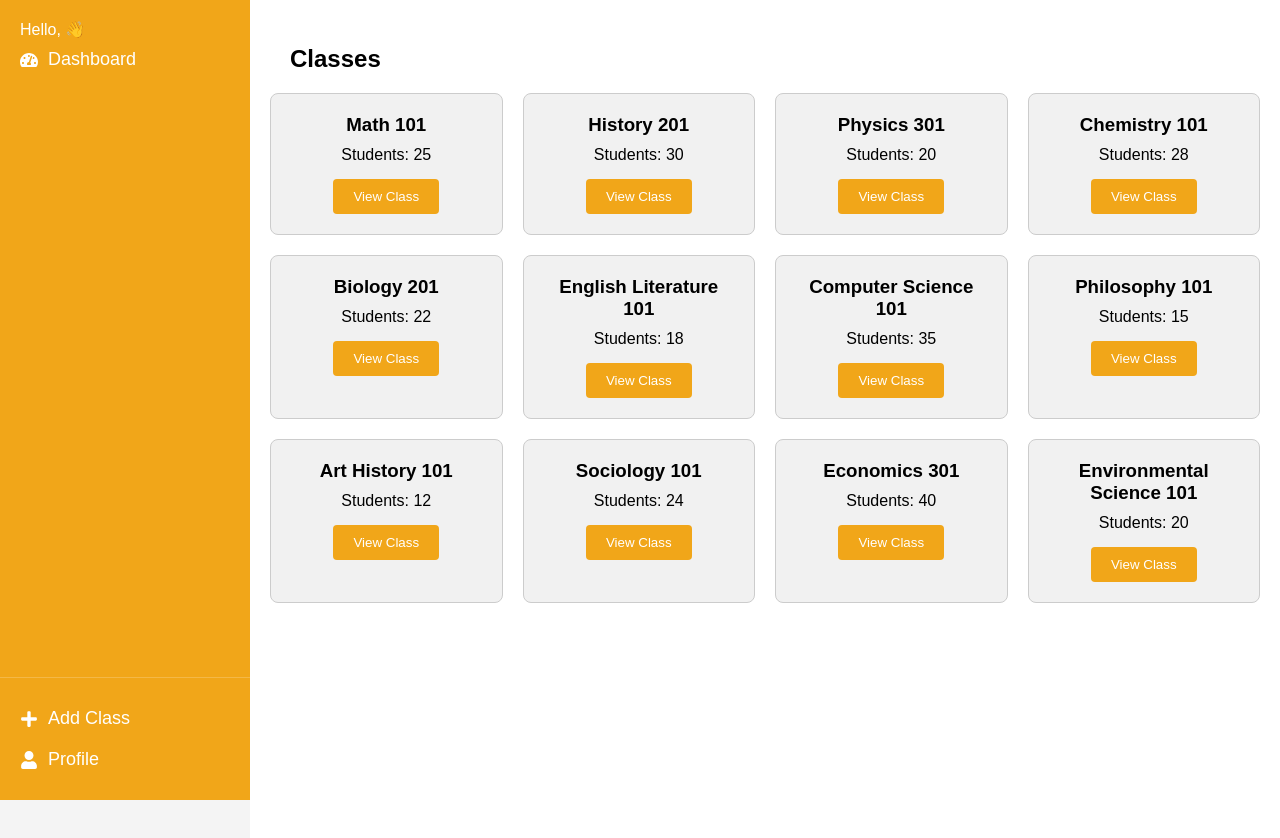
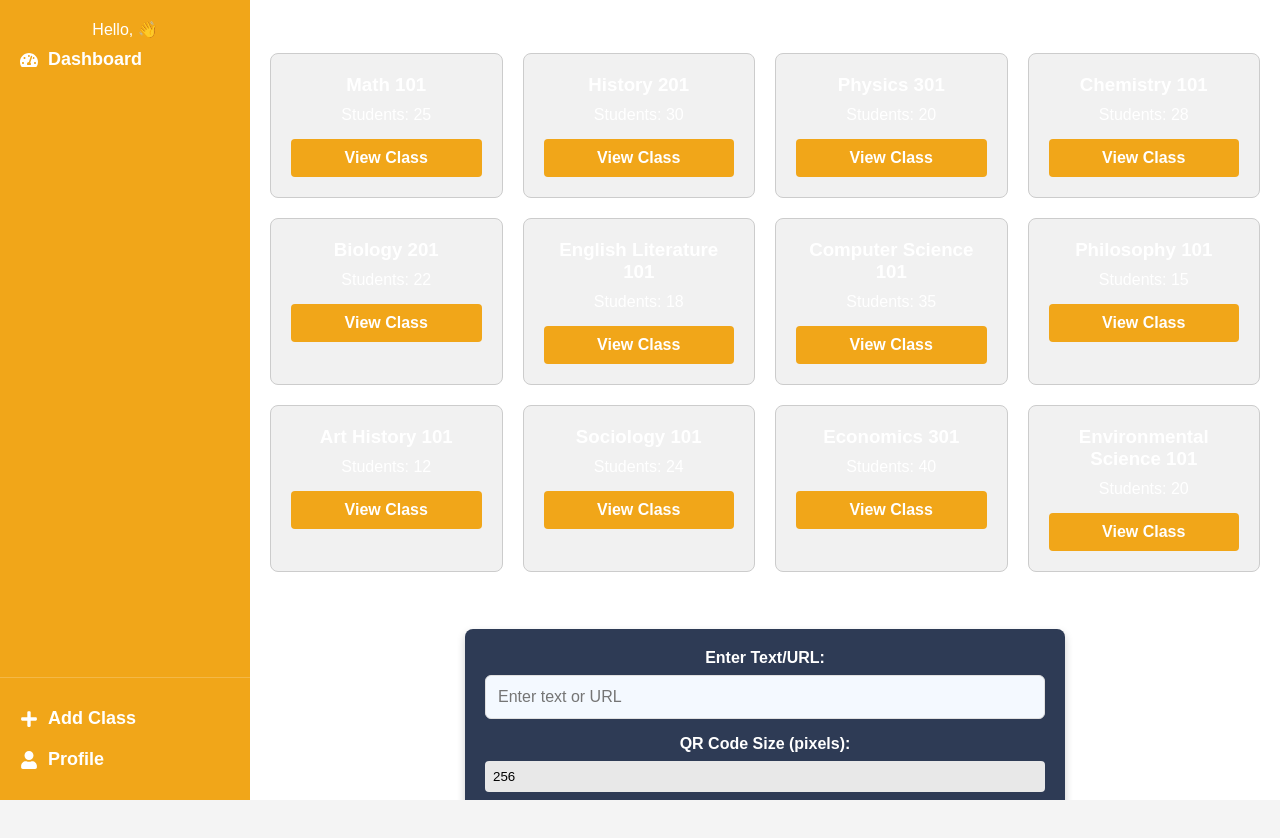
Before and after one commit to CKmellow/QR-code_Attendance_system, a React (Create React App) app in the folder qr-system/: page /lec-home in a window 1280 px wide. After the commit the page ends 800 px from the top, so only its background shows below. Built offline with nearby package versions, Linux system fonts and the light colour scheme.

Commit message:
qr-generator

```diff
--- a/qr-system/src/Pages/LecHome.js
+++ b/qr-system/src/Pages/LecHome.js
@@ -2,6 +2,7 @@ import React from "react";
 import '../Pages/LecHome.css';
 import LecDash from "../components/LecView/LecDash";
 import Sidebar from "../components/Sidebar";
+import QRCodeGenerator from "../components/LecView/QRCodeGenerator"
 
 function LecHome() {
     return (
@@ -11,6 +12,7 @@ function LecHome() {
           </div>
           <div className="main-content">
             <LecDash />
+            <QRCodeGenerator/>
           </div>
         </div>
       );
--- /dev/null
+++ b/qr-system/src/components/LecView/QRCodeGenerator.js
@@ -0,0 +1,53 @@
+import React, { useState } from 'react';
+import { QRCodeSVG } from 'qrcode.react'; // Correct import for SVG-based QR code
+import './QRstyle.css';
+
+const QRCodeGenerator = () => {
+    const [text, setText] = useState('');
+    const [size, setSize] = useState(256);
+
+    const handleTextChange = (e) => {
+        setText(e.target.value);
+    };
+
+    const handleSizeChange = (e) => {
+        setSize(e.target.value);
+    };
+
+    return (
+        <div>
+            <h1>QR Code Generator</h1>
+            <div className="container">
+                <label htmlFor="text-input">Enter Text/URL:</label>
+                <input
+                    type="text"
+                    id="text-input"
+                    value={text}
+                    onChange={handleTextChange}
+                    placeholder="Enter text or URL"
+                />
+                <label htmlFor="size-input">QR Code Size (pixels):</label>
+                <input
+                    type="number"
+                    id="size-input"
+                    min="1"
+                    value={size}
+                    onChange={handleSizeChange}
+                />
+                <button id="generate-btn">
+                    Generate QR Code
+                </button>
+            </div>
+            <div id="qr-code-container">
+                {text && (
+                    <QRCodeSVG
+                        value={text}
+                        size={parseInt(size)}
+                    />
+                )}
+            </div>
+        </div>
+    );
+};
+
+export default QRCodeGenerator;
--- /dev/null
+++ b/qr-system/src/components/LecView/QRstyle.css
@@ -0,0 +1,61 @@
+* {
+    margin: 0;
+    padding: 0;
+    box-sizing: border-box;
+    font-family: sans-serif;
+}
+
+body {
+    text-align: center;
+    background-color: #1b2034;
+    color: #fff;
+}
+
+.container {
+    margin: 20px auto;
+    padding: 20px;
+    max-width: 600px;
+    background-color: #2e3b55;
+    border-radius: 8px;
+    box-shadow: 0 4px 8px rgba(0, 0, 0, 0.2);
+}
+
+label {
+    display: block;
+    margin-bottom: 8px;
+    font-weight: bold;
+}
+
+input {
+    width: 100%;
+    padding: 8px;
+    margin-bottom: 16px;
+    border: none;
+    border-radius: 4px;
+    background-color: #e8e8e8;
+}
+
+button {
+    display: block;
+    width: 100%;
+    padding: 10px;
+    background-color: #4caf50;
+    color: white;
+    font-size: 16px;
+    font-weight: bold;
+    border: none;
+    border-radius: 4px;
+    cursor: pointer;
+}
+
+button:hover {
+    background-color: #45a049;
+}
+
+#qr-code-container {
+    margin: 20px auto;
+    padding: 20px;
+    background-color: #fff;
+    border-radius: 8px;
+    display: inline-block;
+}
```
